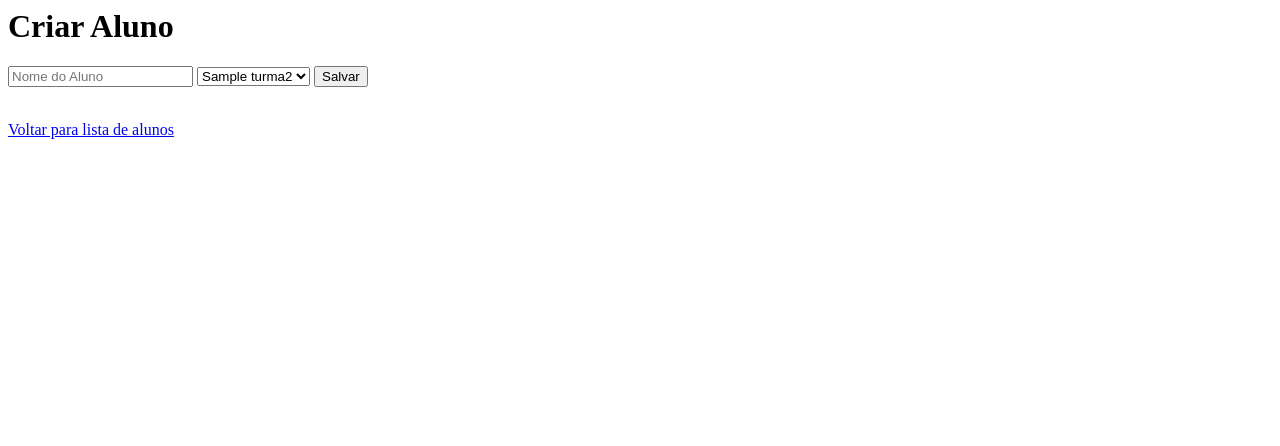
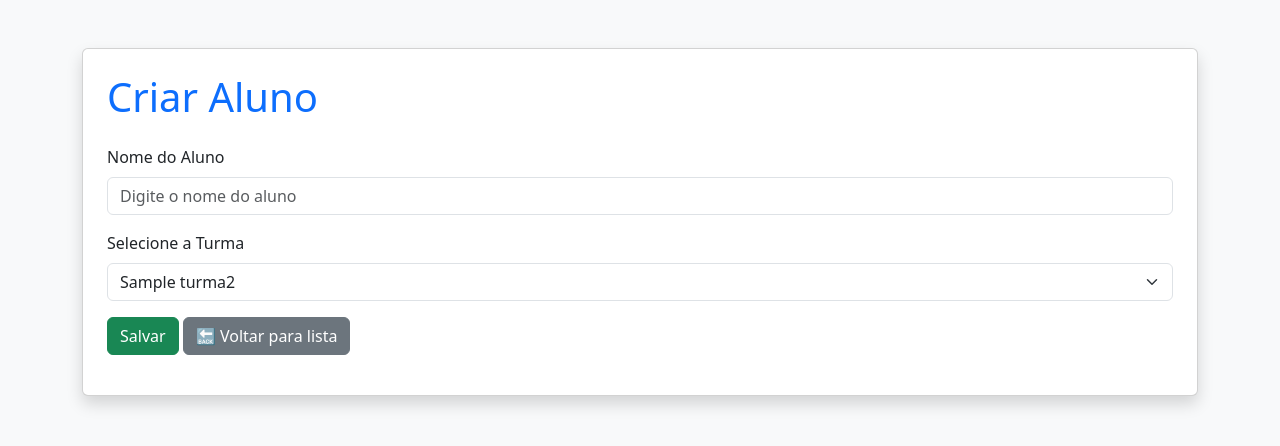
Before and after one commit to MatheusChavesBecker874/WebButler, a Django app: page /alunos/nova/ in a window 1280 px wide. Shown: the top 446 px of the page. Run offline with Django 5.2, Linux system fonts and the light colour scheme; tables that the repository leaves empty hold one stand-in row (values such as "Sample post"); parts of the project's set-up code (start-up, migrations or seed data) failed here and were passed over.

Commit message:
Update criar_aluno.html
atualizando css

```diff
--- a/WebButler/projeto/templates/criar_aluno.html
+++ b/WebButler/projeto/templates/criar_aluno.html
@@ -1,13 +1,38 @@
-<h1>Criar Aluno</h1>
-<form method="post">
+{% load static %}
+
+<!DOCTYPE html>
+<html lang="pt-br">
+<head>
+    <meta charset="UTF-8">
+    <title>Criar Aluno</title>
+    <link href="https://cdn.jsdelivr.net/npm/bootstrap@5.3.0/dist/css/bootstrap.min.css" rel="stylesheet">
+</head>
+<body class="bg-light">
+<div class="container mt-5">
+    <div class="card shadow p-4">
+        <h1 class="mb-4 text-primary">Criar Aluno</h1>
+
+        <form method="post" class="mb-3">
             {% csrf_token %}
-  <input type="text" name="nome" placeholder="Nome do Aluno" required>
-  <select name="turma" required>
+
+            <div class="mb-3">
+                <label for="nome" class="form-label">Nome do Aluno</label>
+                <input type="text" name="nome" id="nome" class="form-control" placeholder="Digite o nome do aluno" required>
+            </div>
+
+            <div class="mb-3">
+                <label for="turma" class="form-label">Selecione a Turma</label>
+                <select name="turma" id="turma" class="form-select" required>
                     {% for turma in turmas %}
                         <option value="{{ turma.id }}">{{ turma.nome }}</option>
                     {% endfor %}
                 </select>
-  <button type="submit">Salvar</button>
+            </div>
+
+            <button type="submit" class="btn btn-success">Salvar</button>
+            <a href="{% url 'lista_alunos' %}" class="btn btn-secondary">🔙 Voltar para lista</a>
         </form>
-<br>
-<a href="{% url 'lista_alunos' %}">Voltar para lista de alunos</a>
+    </div>
+</div>
+</body>
+</html>
```
Lines whose indentation alone changed are shown as unchanged.
